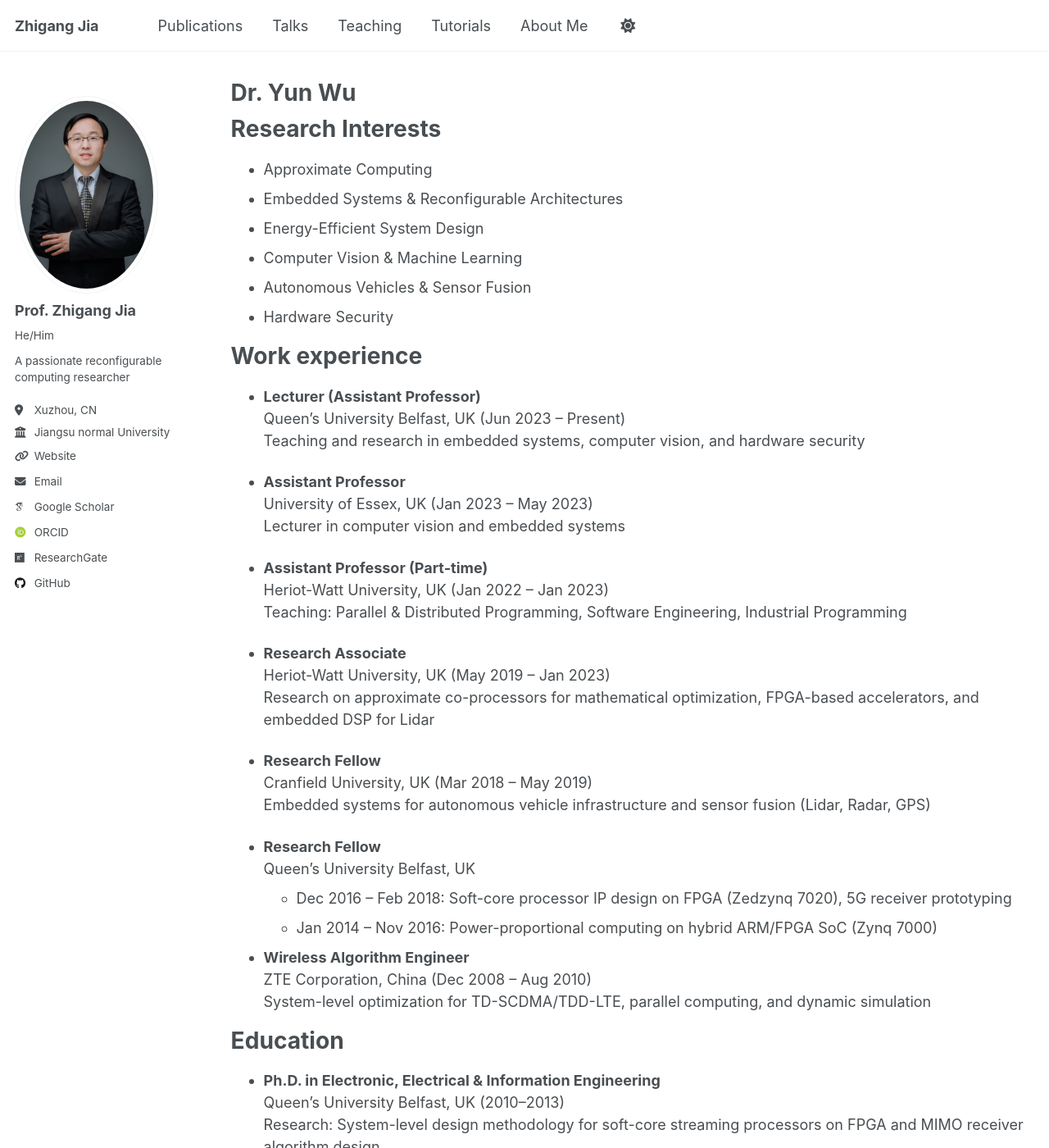
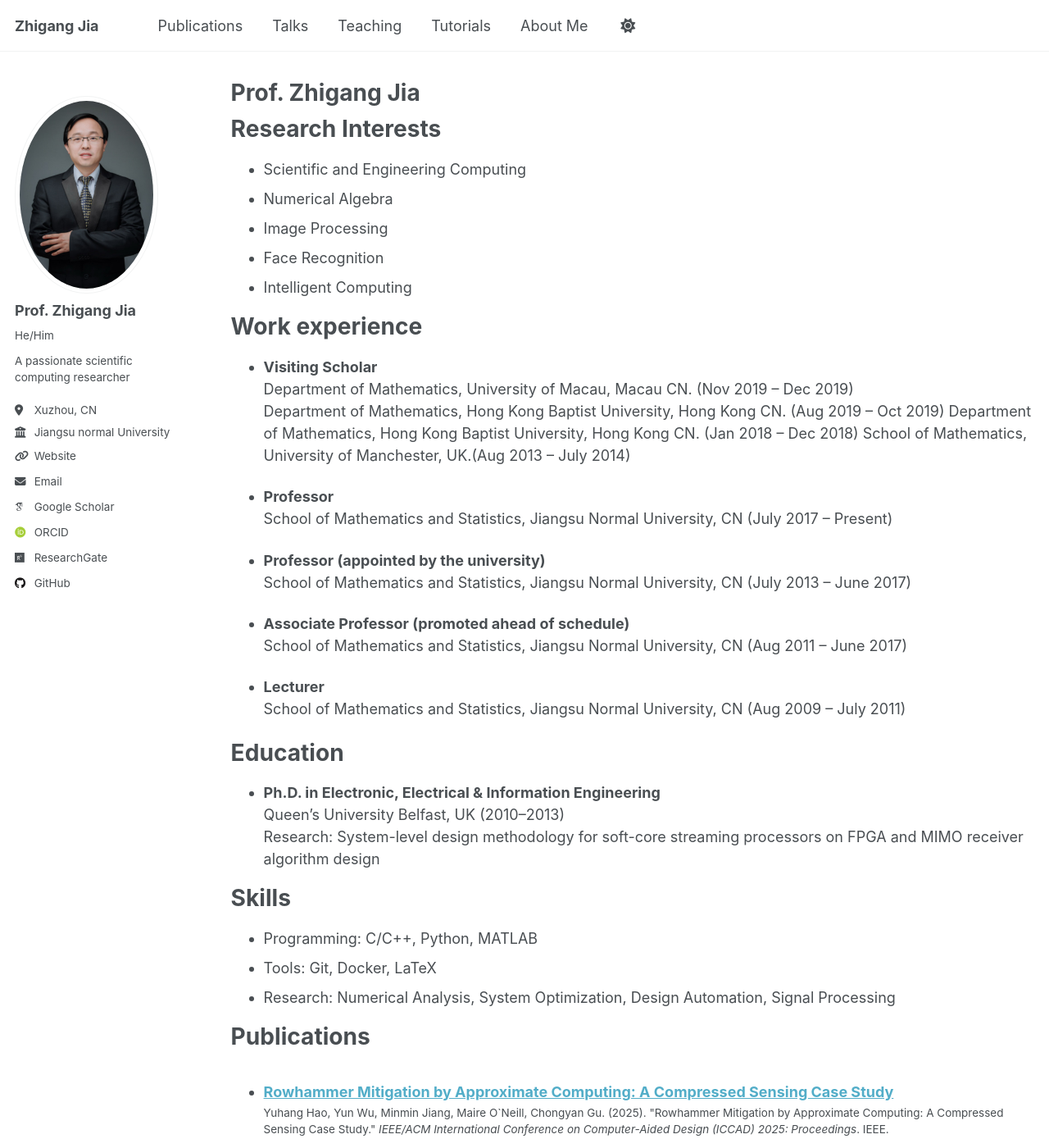
Before and after one commit to Zhigang-JIA/Zhigang-JIA.github.io, a Jekyll site: the page built from _pages/cv.md, in a window 1280 px wide and 1400 px high. Shown: the whole window at 82% size. Built offline with Jekyll 4.4.1, drawn with Linux system fonts in a browser that asks for light colours; some web fonts are replaced; a script that is not in the unit is left out; some of the changed text lies outside the part shown.

Commit message:
fix some problem

```diff
--- a/_config.yml
+++ b/_config.yml
@@ -25,7 +25,7 @@ author:
   avatar           : "zhigangjia.jpg" # filename of avatar image placed in /images/, e.g. "avatar.png"
   name             : "Prof. Zhigang Jia"
   pronouns         : "He/Him" # example: "she/her"
-  bio              : "A passionate reconfigurable computing researcher"
+  bio              : "A passionate scientific computing researcher"
   location         : "Xuzhou, CN"
   employer         : "Jiangsu normal University"
   uri              : "http://maths.jsnu.edu.cn/_t1395/5134/list.htm"
--- a/_pages/cv.md
+++ b/_pages/cv.md
@@ -1,6 +1,6 @@
 ---
 layout: archive
-title: "Dr. Yun Wu"
+title: "Prof. Zhigang Jia"
 permalink: /cv/
 author_profile: true
 redirect_from:
@@ -11,43 +11,32 @@ redirect_from:
 
 Research Interests
 ======
-* Approximate Computing
-* Embedded Systems & Reconfigurable Architectures
-* Energy-Efficient System Design
-* Computer Vision & Machine Learning
-* Autonomous Vehicles & Sensor Fusion
-* Hardware Security
+* Scientific and Engineering Computing
+* Numerical Algebra
+* Image Processing
+* Face Recognition
+* Intelligent Computing
 
 Work experience
 ======
-* **Lecturer (Assistant Professor)**
-  Queen’s University Belfast, UK (Jun 2023 – Present)
-  Teaching and research in embedded systems, computer vision, and hardware security
+* **Visiting Scholar**
+  Department of Mathematics, University of Macau, Macau CN. (Nov 2019 – Dec 2019)
+  Department of Mathematics, Hong Kong Baptist University, Hong Kong CN. (Aug 2019 – Oct 2019)
+  Department of Mathematics, Hong Kong Baptist University, Hong Kong CN. (Jan 2018 – Dec 2018)
+  School of Mathematics, University of Manchester, UK.(Aug 2013 – July 2014)
 
-* **Assistant Professor**
-  University of Essex, UK (Jan 2023 – May 2023)
-  Lecturer in computer vision and embedded systems
+* **Professor**
+  School of Mathematics and Statistics, Jiangsu Normal University, CN (July 2017 – Present)
 
-* **Assistant Professor (Part-time)**
-  Heriot-Watt University, UK (Jan 2022 – Jan 2023)
-  Teaching: Parallel & Distributed Programming, Software Engineering, Industrial Programming
+* **Professor (appointed by the university)**
+  School of Mathematics and Statistics, Jiangsu Normal University, CN (July 2013 – June 2017)
 
-* **Research Associate**
-  Heriot-Watt University, UK (May 2019 – Jan 2023)
-  Research on approximate co-processors for mathematical optimization, FPGA-based accelerators, and embedded DSP for Lidar
+* **Associate Professor (promoted ahead of schedule)**
+  School of Mathematics and Statistics, Jiangsu Normal University, CN (Aug 2011 – June 2017)
 
-* **Research Fellow**
-  Cranfield University, UK (Mar 2018 – May 2019)
-  Embedded systems for autonomous vehicle infrastructure and sensor fusion (Lidar, Radar, GPS)
+* **Lecturer**
+  School of Mathematics and Statistics, Jiangsu Normal University, CN (Aug 2009 – July 2011)
 
-* **Research Fellow**
-  Queen’s University Belfast, UK
-  - Dec 2016 – Feb 2018: Soft-core processor IP design on FPGA (Zedzynq 7020), 5G receiver prototyping
-  - Jan 2014 – Nov 2016: Power-proportional computing on hybrid ARM/FPGA SoC (Zynq 7000)
-
-* **Wireless Algorithm Engineer**
-  ZTE Corporation, China (Dec 2008 – Aug 2010)
-  System-level optimization for TD-SCDMA/TDD-LTE, parallel computing, and dynamic simulation
 
 Education
 ======
@@ -55,15 +44,7 @@ Education
   Queen’s University Belfast, UK (2010–2013)
   Research: System-level design methodology for soft-core streaming processors on FPGA and MIMO receiver algorithm design
 
-* **M.Sc. in Radio Frequency Communication Systems**
-  University of Southampton, UK (2007–2008)
-
-* **M.Eng. in Circuit & System**
-  Hunan University, China (2004–2007)
-
-* **B.Sc. in Electronic & Information Engineering**
-  Dalian Minzu University, China (1999–2003)
-
+<!--
 Awards and Recognition
 ======
 * Associate Fellowship, Higher Education Academy (2025)
@@ -77,12 +58,12 @@ Service and leadership
 * Reviewer, IEEE Transactions on Computers
 * Reviewer, IEEE Nanotechnology Magazine
 * EPS (QUB) Summer Internship Supervisor
+  -->
 
 Skills
 ======
-* Programming: C/C++, Python, MATLAB, VHDL/Verilog, Java, OpenCL/OpenMP/OpenMPI
-* Tools: Vitis/Vivado, Git, Docker, LaTeX
-* Platforms: FPGA, ARM, CUDA
+* Programming: C/C++, Python, MATLAB
+* Tools: Git, Docker, LaTeX
 * Research: Numerical Analysis, System Optimization, Design Automation, Signal Processing
 
 Publications
@@ -91,11 +72,13 @@ Publications
     {% include archive-single-cv.html %}
   {% endfor %}</ul>
 
+<!--
 Talks
 ======
-  <ul>{% for post in site.talks reversed %}
-    {% include archive-single-talk-cv.html  %}
+ <ul>{% for post in site.talks reversed %}
+   {% include archive-single-talk-cv.html  %}
   {% endfor %}</ul>
+  -->
 
 Teaching
 ======
```
Also changed, not shown: _pages/about.md (line endings or trailing spaces), 1 other file.
